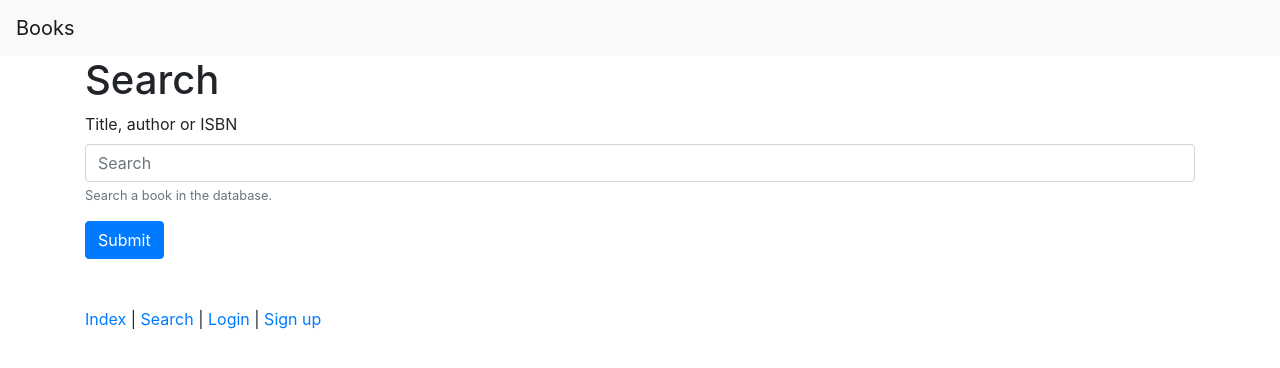
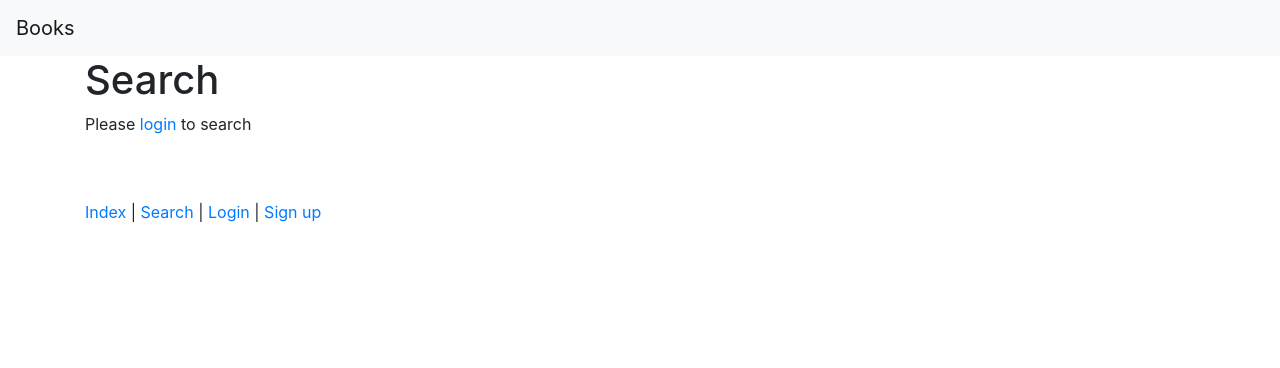
Before and after one commit to Thib-G/cs50project1, a Flask app: page /search in a window 1280 px wide. Shown: the top 368 px of the page. Run offline with Flask 2, Linux system fonts and the light colour scheme; some libraries are stand-ins or nearby versions.

Commit message:
Hide search from non-logged users

```diff
--- a/templates/search_form.html
+++ b/templates/search_form.html
@@ -5,6 +5,7 @@
 {% endblock %}
 
 {% block body %}
+    {% if session.user %}
     <form action="{{ url_for('search')}}" method="post">
         <div class="form-group">
             <label for="exampleInputSearch">Title, author or ISBN</label>
@@ -20,4 +21,7 @@
         </div>
         <button type="submit" class="btn btn-primary">Submit</button>
     </form>
+    {% else %}
+    <p>Please <a href="{{ url_for('login') }}">login</a> to search</p>
+    {% endif %}
 {% endblock %}
```
